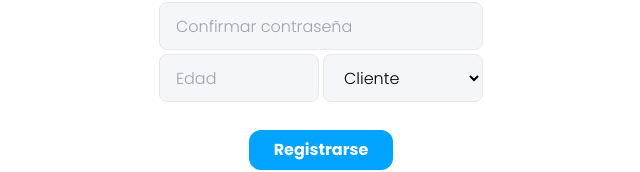
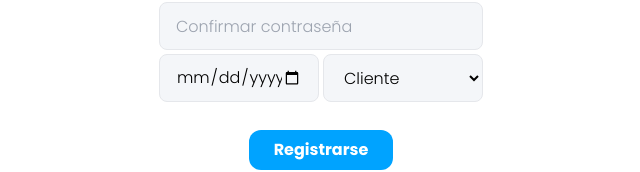
Before and after one commit to AxelCHCR/ProyectoRokbit, a Next.js app: page /pages/register in a window 1280 px wide. Shown: the part 424-596 px from the top of the page, without its empty margins (319-959 px from the left). Built offline with nearby package versions, Linux system fonts and the light colour scheme; no server answers.

Commit message:
Fix: Update user model and registration form Change age for birthDate on User model

```diff
--- a/src/app/pages/register/page.tsx
+++ b/src/app/pages/register/page.tsx
@@ -5,6 +5,7 @@ import Input from "@/app/components/inputs";
 import { useForm } from "react-hook-form";
 import { zodResolver } from "@hookform/resolvers/zod";
 import { z, ZodType } from "zod";
+import { subYears, isAfter, isBefore } from 'date-fns';
 
 import userController from "../../../../backend/controllers/UserController";
 import ConfigurationsController from "../../../../backend/controllers/ConfigurationsController";
@@ -17,7 +18,7 @@ type formData = {
   correo: string;
   contrasena: string;
   confirmarContrasena: string;
-  edad: number;
+  fechaNacimiento: string;
   rol: string;
 };
 
@@ -33,10 +34,16 @@ export default function Register() {
       confirmarContrasena: z
         .string()
         .min(8, { message: "La confirmación de contraseña es requerida" }),
-      edad: z
-        .number({ invalid_type_error: "La edad es requerida" })
-        .min(0, { message: "La edad no puede ser negativa" })
-        .max(120, { message: "La edad máxima es 100" }),
+        fechaNacimiento: z
+        .string()
+        .refine((dateString) => {
+          const parsedDate = new Date(dateString);
+          const minDate = subYears(new Date(), 100); // Hace 100 años desde la fecha actual
+          const maxDate = subYears(new Date(), 15); // Hace 15 años desde la fecha actual
+          return isAfter(parsedDate, minDate) && isBefore(parsedDate, maxDate);
+        }, {
+          message: "La fecha de nacimiento no es válida",
+        }),
       rol: z.enum(["Interno", "Colaborador", "Cliente"], {
         invalid_type_error: "Debe seleccionar una opción",
       }),
@@ -68,10 +75,9 @@ export default function Register() {
       name: data.nombre,
       lastName: data.apellido,
       email: data.correo,
-      age: data.edad,
+      birthDate: data.fechaNacimiento,
       role: data.rol,
     };
-    // console.log("otra data: ", parsedData);
     const response = await userController.register(
       "http://localhost:4000/api/users",
       parsedData
@@ -174,14 +180,14 @@ export default function Register() {
             <div className="flex">
               <div className="flex flex-col mr-1">
                 <Input
-                  type="number"
-                  placeholder="Edad"
-                  {...register("edad", { valueAsNumber: true })}
+                  type="date"
+                  placeholder="Fecha de nacimiento"
+                  {...register("fechaNacimiento")}
                   autoComplete="off"
                   min={1}
                 />
-                {errors.edad && (
-                  <span className="text-red-500">{errors.edad.message}</span>
+                {errors.fechaNacimiento && (
+                  <span className="text-red-500">{errors.fechaNacimiento.message}</span>
                 )}
               </div>
               <div className="flex flex-col">
```
Also changed, not shown: 1 other file (tests, documents, lock files or other folders).
